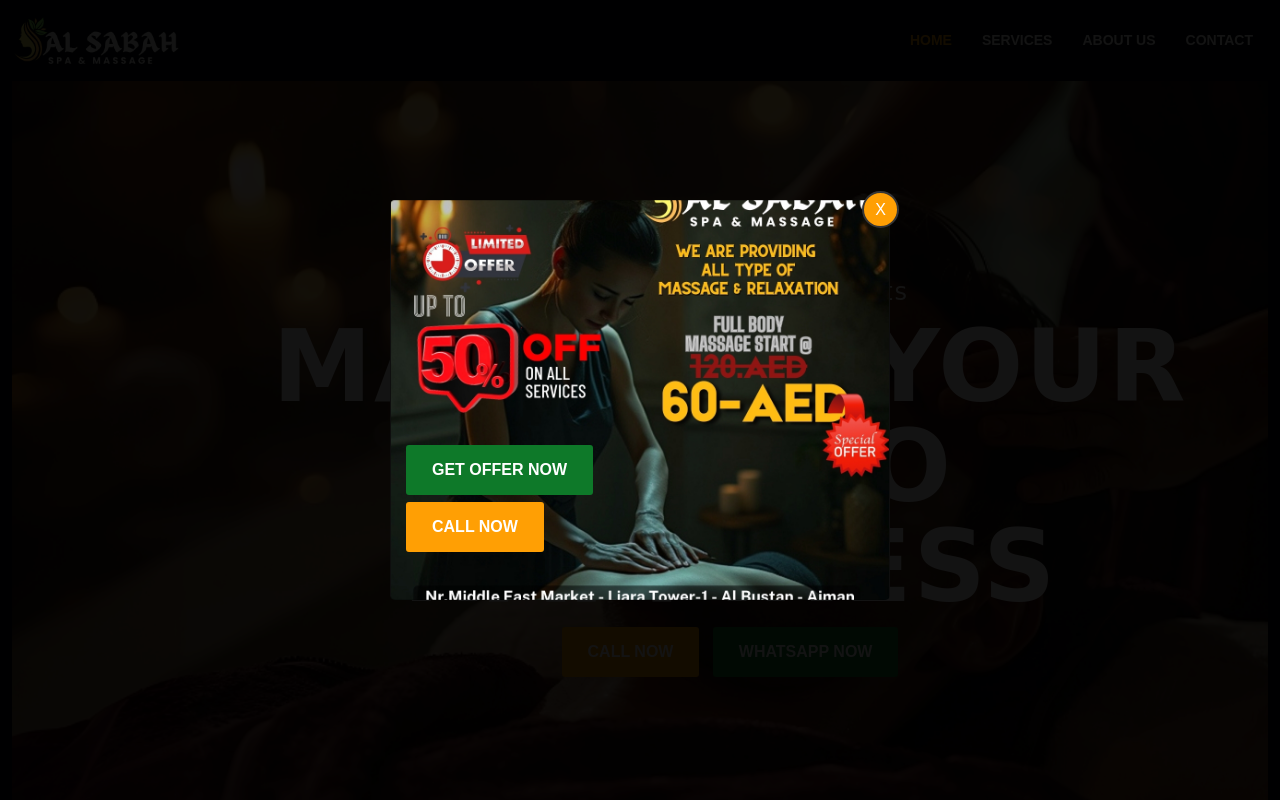
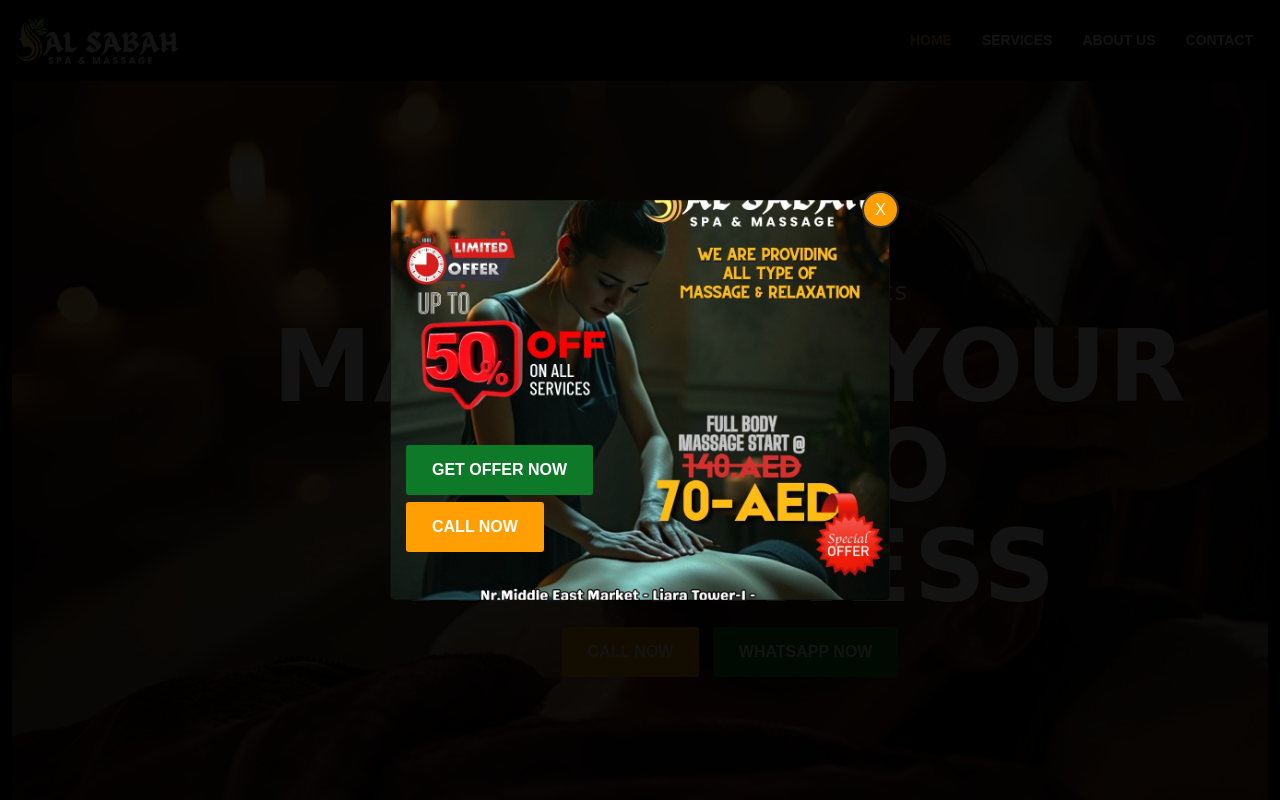
Before and after one commit to jazeempm567/alsabah, a plain HTML site: page index.html in a window 1280 px wide. Shown: the top 800 px of the page. Drawn offline with Linux system fonts and the light colour scheme; a web font is replaced by a local one.

Commit message:
changing popup

```diff
--- a/index.html
+++ b/index.html
@@ -565,7 +565,7 @@
     <!-- Modal Newsletter -->
     <div class="modal fade" class="newsletter-modal" tabindex="-1" id="newsletter-modal" aria-labelledby="newsletter-modal" aria-hidden="true">
         <div class="modal-dialog modal-dialog-centered modal-md" >
-            <div class="modal-content" style="height: 50vh; background-image: url('assets/images/popup.jpg');background-repeat: no-repeat;background-size: cover;background-position: center;">
+            <div class="modal-content" style="height: 50vh; background-image: url('assets/images/alsabah-popup.jpg');background-repeat: no-repeat;background-size: cover;background-position: center;">
                 <button type="button" class="btn-close" data-bs-dismiss="modal" aria-label="Close">X</button>
                 <div class="modal-body">
                     <div style="position: absolute;bottom: 40px;left: 15px;">
```
